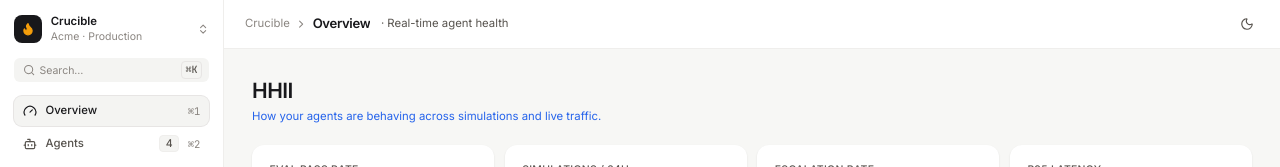
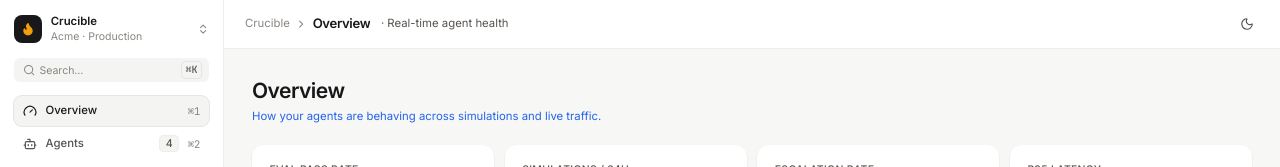
Before and after one commit to Soffi-Originals/crucible-demo, a React (Vite) app: page / in a window 1280 px wide. Shown: the top 167 px of the page. Built offline with nearby package versions, Linux system fonts and the light colour scheme.

Commit message:
AI: Edit src/pages/OverviewPage.tsx

```diff
--- a/src/pages/OverviewPage.tsx
+++ b/src/pages/OverviewPage.tsx
@@ -14,7 +14,7 @@ export function OverviewPage() {
     <div className="flex flex-col gap-6 p-4 sm:p-6 lg:p-8">
       <div className="flex flex-col gap-1">
         <Heading as="h1" size="xl" weight="semibold" className="sm:text-2xl">
-          HHII
+          Overview
         </Heading>
         <Text size="sm" tone="muted" style={{ color: '#2563EB' }}>
           How your agents are behaving across simulations and live traffic.
```
